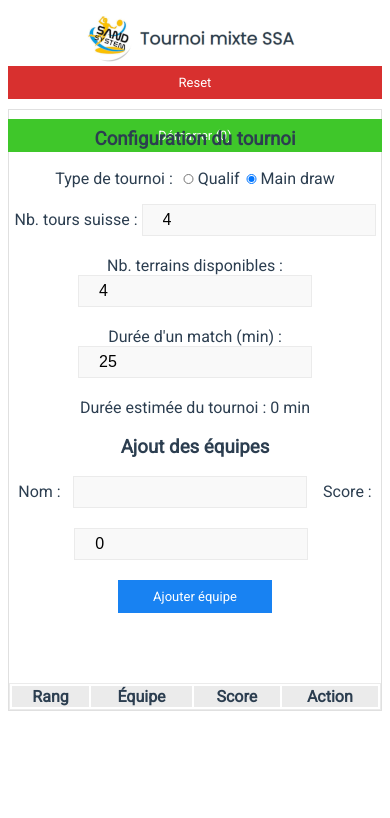
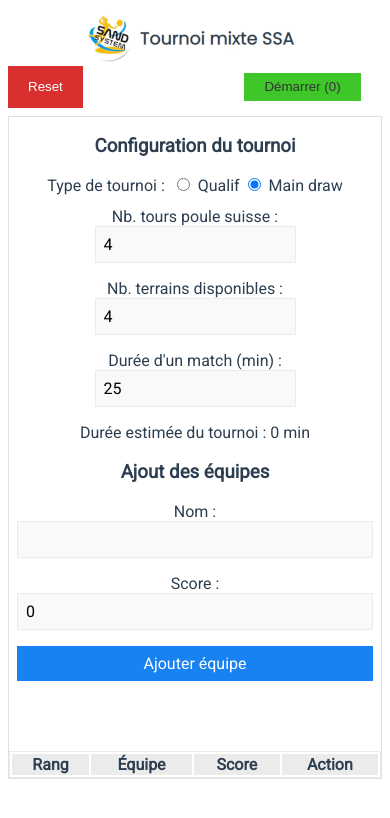
Before and after one commit to joudinet/swiss-system, a Vue app: page / in a window 390 px wide. Shown: the top 818 px of the page. Built offline with nearby package versions, Linux system fonts and the light colour scheme.

Commit message:
Improve CSS for both desktop and small screens

```diff
--- a/src/App.vue
+++ b/src/App.vue
@@ -26,7 +26,7 @@ export default {
 }
 .banner {
     height: 50px;
-    padding-bottom: 2mm;
+    padding-bottom: .5em;
     background-image: url('assets/banner_ssa.png');
     background-repeat: no-repeat;
     background-position: center center;
--- a/src/components/Swiss.vue
+++ b/src/components/Swiss.vue
@@ -1,17 +1,17 @@
 <template>
   <div class="swiss">
 
-  <aside>
+  <nav>
     <button @click="reset" class="reset">Reset</button>
     <template v-if="!over">
       <button class="start" @click="start()" :disabled="teams.length === 0"
       v-if="!started">Démarrer ({{ teams.length }})</button>
-      <button class="all" @click="nextRound()" :disabled="missingResults"
+      <button @click="nextRound()" :disabled="missingResults"
       v-if="started">Tour suivant</button>
     </template>
-    <button class="all" @click="startFinals()" :disabled="missingResults"
+    <button @click="startFinals()" :disabled="missingResults"
     v-if="over && !finalsMode">Phases finales</button>
-  </aside>
+  </nav>
 
   <main>
     <template v-if="!started">
@@ -24,16 +24,19 @@
         <label for="maindraw">Main draw</label>
       </div>
       <div>
-        <label for="maxRounds">Nb. tours suisse : </label>
-        <input id="maxRounds" v-model="maxRounds" type="number" name="maxRounds" />
+        <label for="maxRounds">Nb. tours poule suisse :</label>
+        <input id="maxRounds" v-model="maxRounds" size="4"
+               type="number" name="maxRounds" />
       </div>
       <div>
-        <label for="nbFields">Nb. terrains disponibles : </label>
-        <input id="nbFields" v-model="nbFields" type="number" name="nbFields" />
+        <label for="nbFields">Nb. terrains disponibles :</label>
+        <input id="nbFields" v-model="nbFields" size="4"
+               type="number" name="nbFields" />
       </div>
       <div>
-        <label for="matchDuration">Durée d'un match (min) : </label>
-        <input id="matchDuration" v-model="matchDuration" type="number" name="matchDuration" />
+        <label for="matchDuration">Durée d'un match (min) :</label>
+        <input id="matchDuration" v-model="matchDuration" size="4"
+               type="number" name="matchDuration" />
       </div>
       <div>
         Durée estimée du tournoi : {{ duration }} min
@@ -41,11 +44,11 @@
 
       <h3>Ajout des équipes</h3>
       <form @submit.prevent="addTeam">
-          <label for="name">Nom : </label>
+          <label for="name">Nom :</label>
           <input id="name" v-model="name" type="text" name="name" />
-          <label for="score">Score : </label>
-          <input id="score" v-model="score" type="number" name="score" />
-          <button class="all">Ajouter équipe</button>
+          <label for="score">Score :</label>
+          <input id="score" v-model="score" size="6" type="number" name="score" />
+          <button>Ajouter équipe</button>
       </form>
 
       <table class="team-list">
@@ -395,24 +398,13 @@ export default {
 
 <!-- Add "scoped" attribute to limit CSS to this component only -->
 <style scoped>
-  form input, .score {
-    margin: 0 1em 0 1ex;
+
+  form button, input, select, textarea {
+  font-family: inherit;
+  font-size: 100%;
   }
-  header {
-    position: fixed;
-    top: 0;
-    right: 0;
-    padding-top: 1ex;
-    padding-right: 1em;
-  }
-  footer {
-    position: fixed;
-    bottom: 0;
-    right: 0;
-    padding-bottom: 1ex;
-    padding-right: 1em;
-  }
-  a {
+
+a {
     color: grey;
   }
   label.won {
@@ -443,32 +435,36 @@ export default {
   #ranking tr:nth-child(even) {
     background-color: whitesmoke;
   }
+
+  button {
+      padding: .5em 1.5em;
+      color: #fff;
+      background: #1882f2;
+      border:0;
+      cursor: pointer;
+  }
+
+  button:hover,
+  button:focus,
+  button:disabled,
+  button:active {
+      background: #9ec9f7;
+      color: #333;
+  }
+
   button.reset {
-    padding: 9px 35px;
-    margin-bottom: 20px;
-    color: #fff;
-    font-size: 13px;
-    font-family: inherit;
-    background: #d8302f;
-    border:0;
-    float: left;
+      background: #d8302f;
+      margin-bottom: 1em;
   }
   button.reset:hover,
   button.reset:focus,
   button.reset:active {
    background: #faafaf;
    color: #333;
-   cursor: pointer;
  }
 
  button.delete {
-    padding: 9px 35px;
-    color: #fff;
-    font-size: 13px;
-    font-family: inherit;
     background: #d8302f;
-    border:0;
-    float: left;
   }
   button.delete:hover,
   button.delete:focus,
@@ -476,81 +472,64 @@ export default {
   button.delete:active {
    background: #faafaf;
    color: #333;
-   cursor: pointer;
  }
  button.start {
-  padding: 9px 35px;
-  color: #fff;
-  font-size: 13px;
-  font-family: inherit;
   background: #3fc72a;
-  border:0;
-  float: left;
+  margin: 0.5em 1em;
 }
 button.start:hover,
 button.start:focus,
 button.start:active {
  background: #a6eb9b;
  color: #333;
-   cursor: pointer;
-}
-button.all {
-  padding: 9px 35px;
-  color: #fff;
-  font-size: 13px;
-  font-family: inherit;
-  background: #1882f2;
-  border:0;
 }
 
-button.all:hover,
-button.all:focus,
-button.all:disabled,
-button.all:active {
- background: #9ec9f7;
- color: #333;
-   cursor: pointer;
-}
 main {
-    width: calc(100% - 10em - 8px);
-    margin-right: 8px;
+    margin-right: 10.5em;
     border: 1px solid #e0e0e0;
 }
-aside {
+nav {
     position: absolute;
-    top: calc(50px + 2mm + 8px);
+    top: calc(50px + 1em);
     right: 0;
     width: 10em;
-    padding-right: 8px;
+    padding-right: .5em;
     display: flex;
     flex-direction: column;
 }
 
 @media (max-width: 600px) {
     main {
-        width: auto;
         margin-right: 0;
+        margin-top: 0;
     }
-    aside {
+    nav {
         position: static;
         width: auto;
-        padding-right: 0;
-        height: 43px;
+        display: flex;
+        flex-direction: row;
+        justify-content: space-between;
+        margin-bottom: 0.5em;
     }
-    button.start {
-        float: right;
+
+    button.reset {
+        margin-bottom: 0;
+    }
+
+    form {
+        display: flex;
+        flex-direction: column;
+    }
+    form button {
+        margin: 0 .5em;
     }
 }
 
 main input {
-  height: 10px;
-  font-size: 16px;
   background: #f9f9f9;
   border: 1px solid #ebebeb;
-  margin-bottom: 20px;
-  padding: 10px 20px;
-  padding-right: 5px;
-  font-weight: 300;
+  margin: 0 0.5em 1em 0.5em;
+  padding: 0.5em;
 }
 main input:focus,
 main input:hover,
```
